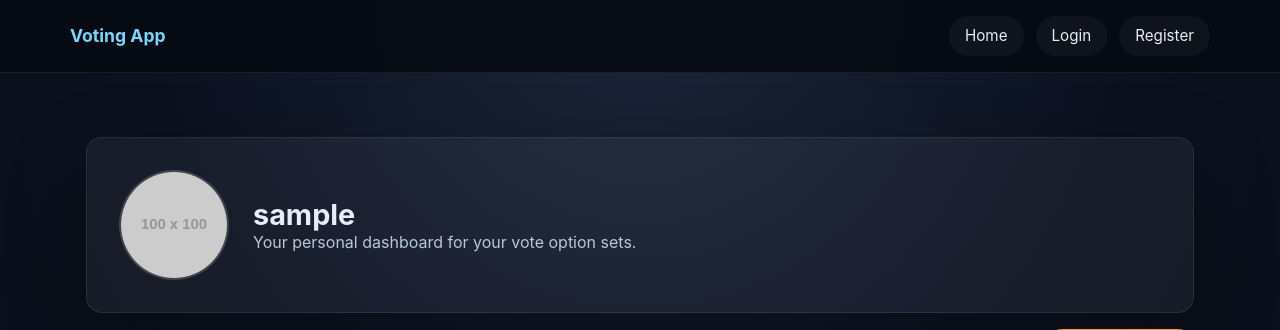
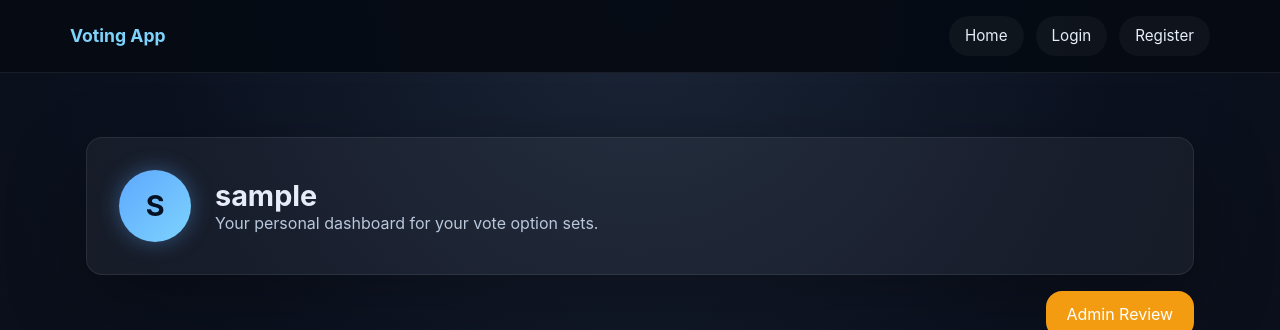
Before and after one commit to Piewcy-Demokracji/Demokratyczna-apka, an Angular app in the folder frontend/: page /profile in a window 1280 px wide. Shown: the top 330 px of the page. Built offline with nearby package versions, Linux system fonts and the light colour scheme; no server answers; sample sign-in values are in the browser's storage.

Commit message:
fix: change pfp to initial

```diff
--- a/frontend/src/app/features/profile/profile.component.css
+++ b/frontend/src/app/features/profile/profile.component.css
@@ -12,13 +12,20 @@
   margin-bottom: 1rem;
 }
 
-.profile-pic {
-  width: 110px;
-  height: 110px;
+.profile-avatar {
+  width: 72px;
+  height: 72px;
   border-radius: 50%;
-  object-fit: cover;
-  border: 2px solid rgba(255, 255, 255, 0.12);
-  background: rgba(255, 255, 255, 0.06);
+  background: linear-gradient(135deg, var(--primary), var(--accent));
+  color: #051022;
+  font-size: 1.8rem;
+  font-weight: 700;
+  display: flex;
+  align-items: center;
+  justify-content: center;
+  flex-shrink: 0;
+  box-shadow: 0 0 22px rgba(94, 168, 255, 0.4);
+  letter-spacing: -0.02em;
 }
 
 .profile-header h2,
--- a/frontend/src/app/features/profile/profile.component.html
+++ b/frontend/src/app/features/profile/profile.component.html
@@ -1,6 +1,6 @@
 <div class="profile-page">
   <div class="profile-header">
-    <img [src]="profilePic" alt="Profile picture" class="profile-pic" />
+    <div class="profile-avatar">{{ usernameInitial }}</div>
     <div>
       <h2>{{ username }}</h2>
       <p>Your personal dashboard for your vote option sets.</p>
--- a/frontend/src/app/features/profile/profile.component.ts
+++ b/frontend/src/app/features/profile/profile.component.ts
@@ -18,10 +18,12 @@
 })
 export class ProfileComponent implements OnInit {
   username = 'PlaceholderUser';
-  profilePic = 'https://via.placeholder.com/100';
   isAdmin = false;
+  optionSets: OptionSet[] = [];
 
-  optionSets: OptionSet[] = [];
+  get usernameInitial(): string {
+    return this.username ? this.username.charAt(0).toUpperCase() : '?';
+  }
 
   constructor(
     private authService: AuthService,
```
